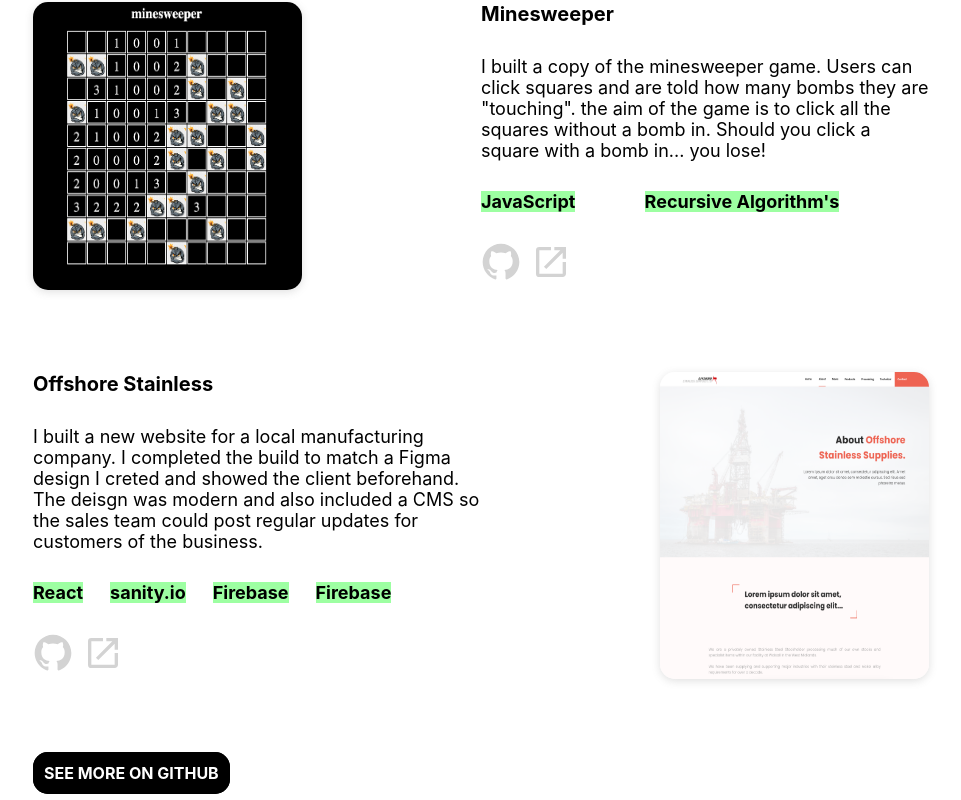
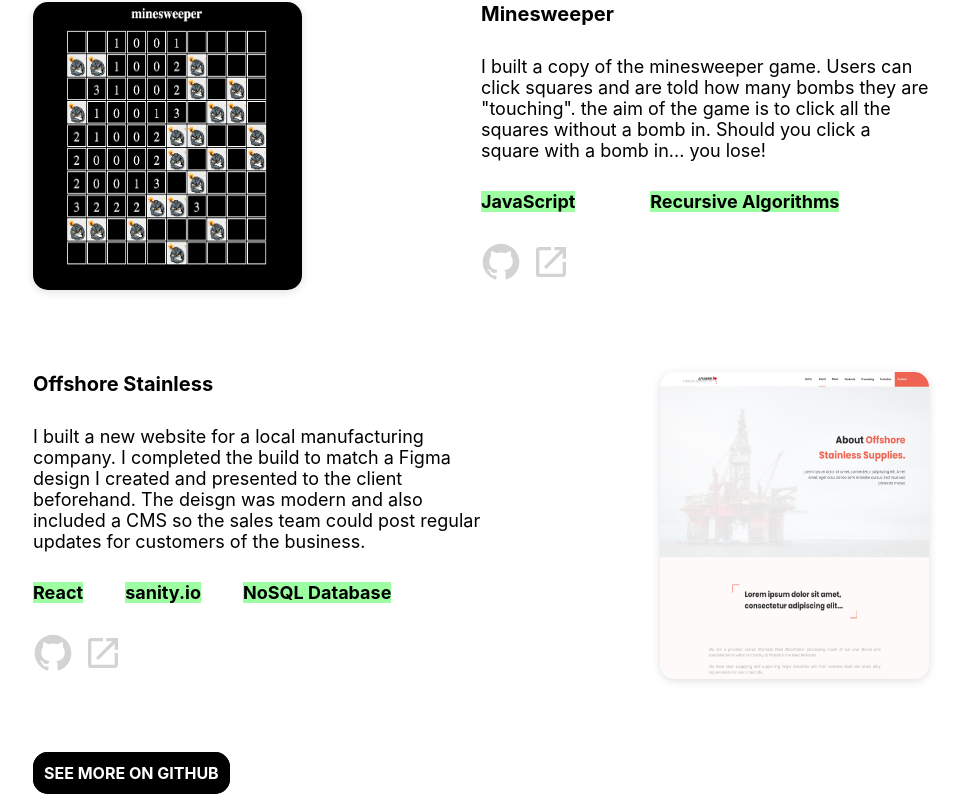
Before and after one commit to sam-joyce/v2-portfolio, a React (Create React App) app: page / in a window 1280 px wide. Shown: the part 1626-2426 px from the top of the page, without its empty margins (159-1120 px from the left). Built offline with nearby package versions, Linux system fonts and the light colour scheme.

Commit message:
button functionality added for contact and download button added for updated cv

```diff
--- a/src/components/Intro/Intro.jsx
+++ b/src/components/Intro/Intro.jsx
@@ -1,5 +1,7 @@
 import React from "react";
 import styles from "./Intro.module.scss";
+
+import cv from '../../assets/images/SJ-CV.pdf';
 
 const Intro = () => {
   return (
@@ -12,6 +14,7 @@ const Intro = () => {
       <div className={styles.links}>
         <a href="https://www.linkedin.com/in/sam-joyce-att/" target="__blank">LinkedIn</a>
         <a href="https://github.com/sam-joyce" target="__blank">Github</a>
+        <a href={cv} download="Sam Joyce CV">Resume</a>
       </div>
     </section>
   );
--- a/src/components/Nav/Nav.jsx
+++ b/src/components/Nav/Nav.jsx
@@ -9,7 +9,7 @@ const Nav = () => {
         <a href="">About Me</a>
         <a href="">Projects</a>
         <a href="">Education</a>
-        <a href="" className={styles.contact_btn}>Contact</a>
+        <a href="tel:07800645405" className={styles.contact_btn}>Contact</a>
       </nav>
     </header>
   );
--- a/src/components/Projects/Projects.jsx
+++ b/src/components/Projects/Projects.jsx
@@ -44,7 +44,7 @@ const Projects = () => {
           <p>I built a copy of the minesweeper game. Users can click squares and are told how many bombs they are "touching". the aim of the game is to click all the squares without a bomb in. Should you click a square with a bomb in... you lose!</p>
           <div className={styles.tech}>
             <span>JavaScript</span>
-            <span>Recursive Algorithm's</span>
+            <span>Recursive Algorithms</span>
           </div>
           <div className={styles.links}>
             <a href="https://github.com/sam-joyce/minesweeper" target="__blank">
@@ -60,12 +60,11 @@ const Projects = () => {
       <div className={styles.project}>
         <div className={styles.project_info}>
           <h3>Offshore Stainless</h3>
-          <p>I built a new website for a local manufacturing company. I completed the build to match a Figma design I creted and showed the client beforehand. The deisgn was modern and also included a CMS so the sales team could post regular updates for customers of the business.</p>
+          <p>I built a new website for a local manufacturing company. I completed the build to match a Figma design I created and presented to the client beforehand. The deisgn was modern and also included a CMS so the sales team could post regular updates for customers of the business.</p>
           <div className={styles.tech}>
             <span>React</span>
             <span>sanity.io</span>
-            <span>Firebase</span>
-            <span>Firebase</span>
+            <span>NoSQL Database</span>
           </div>
           <div className={styles.links}>
             <a href="https://github.com/sam-joyce/oss" target="__blank">
```
Also changed, not shown: 2 other files (tests, documents, lock files or other folders).
